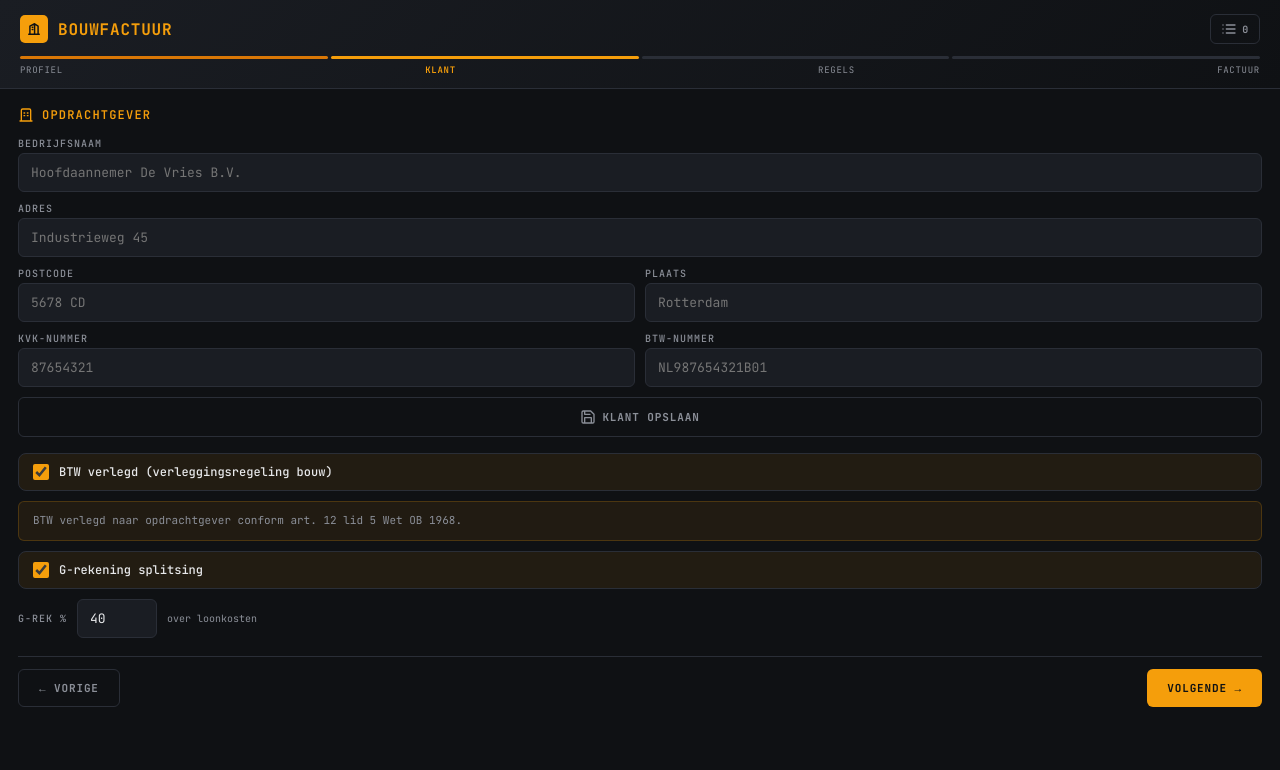
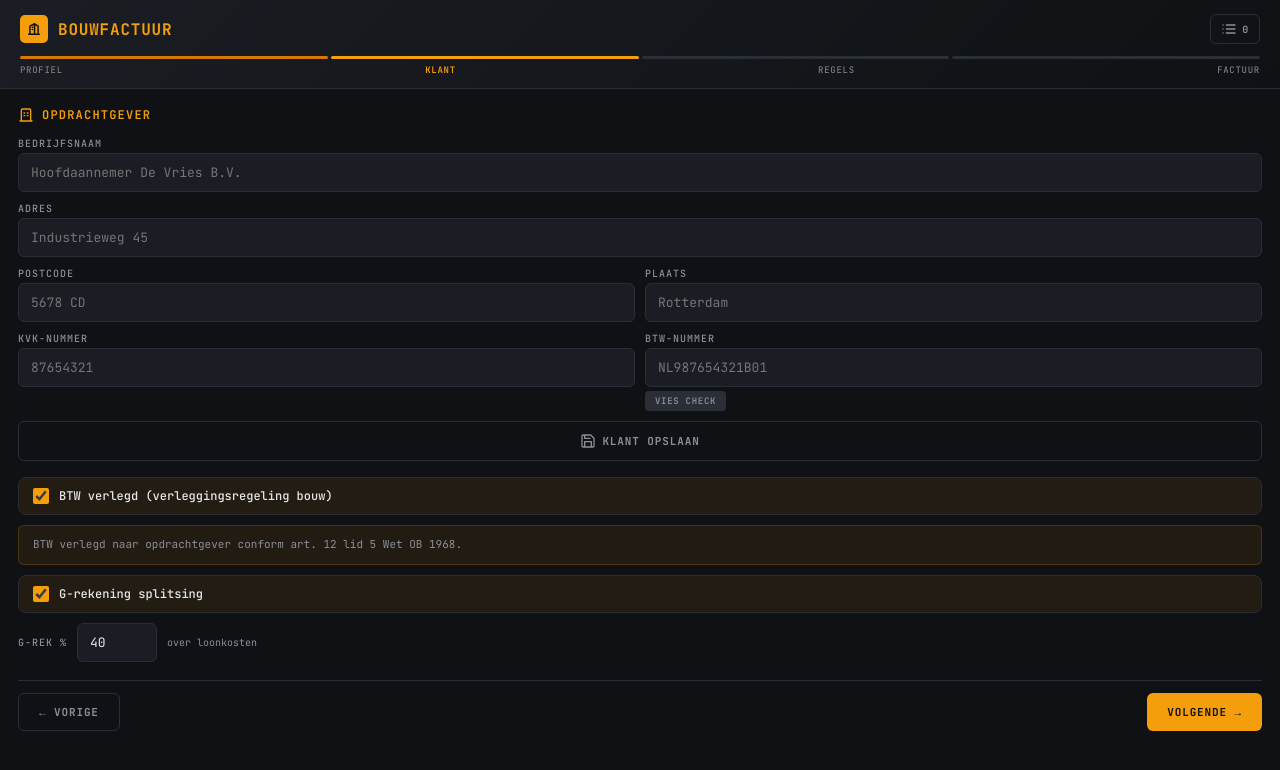
Before and after one commit to krijnmossel73/bouwfactuur, a React (Vite) app: page / in a window 1280 px wide. Both pictures are taken after a click on the element "KLANT". Shown: the top 770 px of the page. Built offline with nearby package versions, Linux system fonts and the light colour scheme.

Commit message:
Update src/App.jsx — VIES BTW validation

```diff
--- a/src/App.jsx
+++ b/src/App.jsx
@@ -6,6 +6,7 @@ import { PlusIcon, TrashIcon, FileIcon, EyeIcon, BldgIcon, SaveIcon, DownIcon, L
 import { inp, sel, lbl, btn1, btn2, sec, g2, full, crd, chk, nfo, sinp } from './styles.js';
 import InvoicePDF from './InvoicePDF.jsx';
 import InvoiceHistory from './InvoiceHistory.jsx';
+import ViesButton from './ViesButton.jsx';
 
 const STEPS = ['Profiel', 'Klant', 'Regels', 'Factuur'];
 
@@ -264,7 +265,7 @@ export default function App() {
               <div><span style={lbl}>Postcode</span><input style={inp} value={oa.postcode} onChange={(e) => setOa({ ...oa, postcode: e.target.value })} placeholder="1234 AB" /></div>
               <div><span style={lbl}>Plaats</span><input style={inp} value={oa.plaats} onChange={(e) => setOa({ ...oa, plaats: e.target.value })} placeholder="Purmerend" /></div>
               <div><span style={lbl}>KvK-nummer</span><input style={inp} value={oa.kvk} onChange={(e) => setOa({ ...oa, kvk: e.target.value })} placeholder="12345678" /></div>
-              <div><span style={lbl}>BTW-nummer</span><input style={inp} value={oa.btw} onChange={(e) => setOa({ ...oa, btw: e.target.value })} placeholder="NL123456789B01" /></div>
+              <div><span style={lbl}>BTW-nummer</span><input style={inp} value={oa.btw} onChange={(e) => setOa({ ...oa, btw: e.target.value })} placeholder="NL123456789B01" /><ViesButton btwValue={oa.btw} /></div>
               <div><span style={lbl}>IBAN (normaal)</span><input style={inp} value={oa.iban} onChange={(e) => setOa({ ...oa, iban: e.target.value })} placeholder="NL91ABNA0417164300" /></div>
               <div><span style={lbl}>G-rekening IBAN</span><input style={inp} value={oa.gRekening} onChange={(e) => setOa({ ...oa, gRekening: e.target.value })} placeholder="NL91ABNA0990000000" /></div>
               <div style={full}>
@@ -300,7 +301,18 @@ export default function App() {
               <div><span style={lbl}>Postcode</span><input style={inp} value={og.postcode} onChange={(e) => setOg({ ...og, postcode: e.target.value })} placeholder="5678 CD" /></div>
               <div><span style={lbl}>Plaats</span><input style={inp} value={og.plaats} onChange={(e) => setOg({ ...og, plaats: e.target.value })} placeholder="Rotterdam" /></div>
               <div><span style={lbl}>KvK-nummer</span><input style={inp} value={og.kvk} onChange={(e) => setOg({ ...og, kvk: e.target.value })} placeholder="87654321" /></div>
-              <div><span style={lbl}>BTW-nummer</span><input style={inp} value={og.btw} onChange={(e) => setOg({ ...og, btw: e.target.value })} placeholder="NL987654321B01" /></div>
+              <div><span style={lbl}>BTW-nummer</span><input style={inp} value={og.btw} onChange={(e) => setOg({ ...og, btw: e.target.value })} placeholder="NL987654321B01" /><ViesButton btwValue={og.btw} onResult={(r) => {
+                if (r.name && !og.naam) setOg((prev) => ({ ...prev, naam: r.name }));
+                if (r.address && !og.adres) {
+                  // VIES returns address as single string — try to split
+                  const parts = r.address.split('\n').filter(Boolean);
+                  if (parts.length >= 2) {
+                    setOg((prev) => ({ ...prev, adres: parts[0], plaats: parts[parts.length - 1] }));
+                  } else if (parts.length === 1) {
+                    setOg((prev) => ({ ...prev, adres: parts[0] }));
+                  }
+                }
+              }} /></div>
             </div>
             <button onClick={saveClient} style={{ ...btn2, marginTop: '10px', width: '100%', display: 'flex', alignItems: 'center', justifyContent: 'center', gap: '6px' }}>
               <SaveIcon /> Klant opslaan
```
